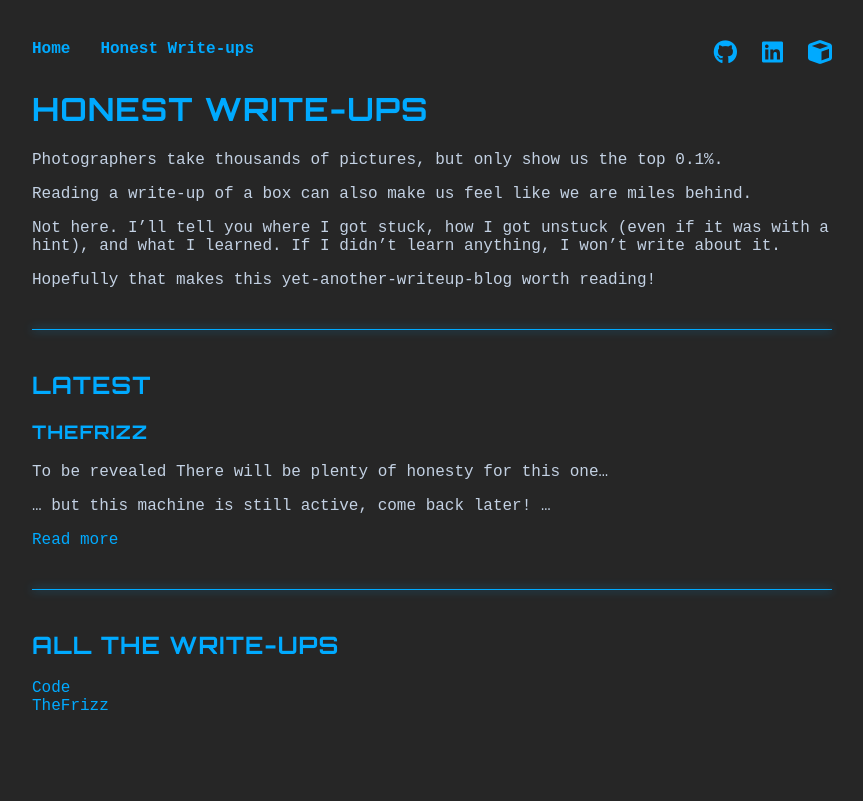
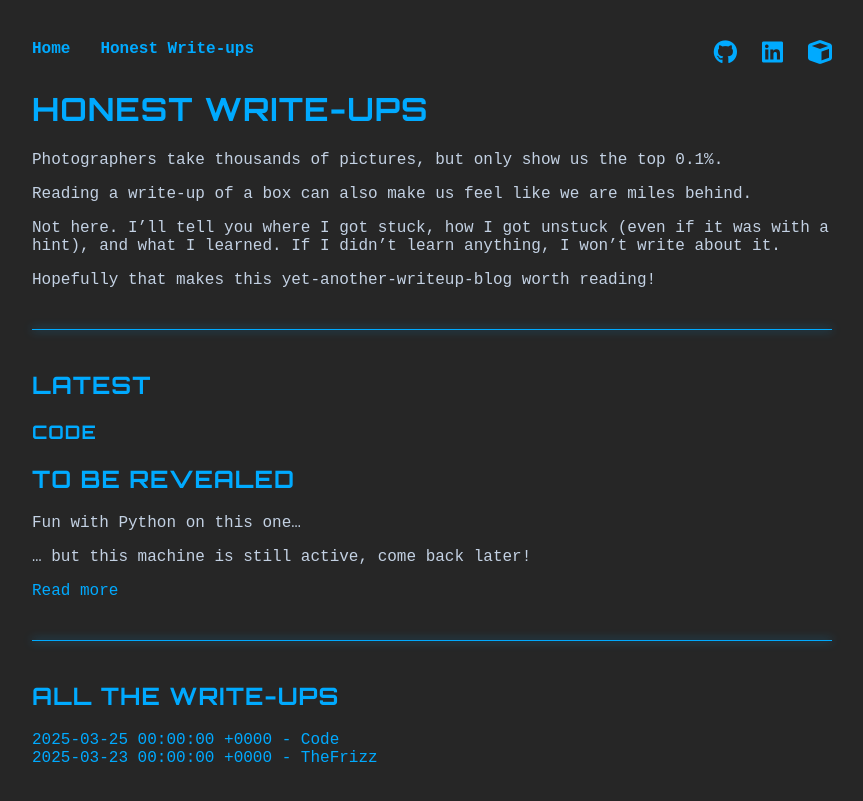
Before and after one commit to tiagomanunes/tiagomanunes.github.io, a Jekyll site: the page built from _writeups/index.md, in a window 1280 px wide. Shown: the top 801 px of the page, without its empty margins (208-1071 px from the left). Built offline with Jekyll 4.4.1, drawn with Linux system fonts in a browser that asks for light colours.

Commit message:
Small changes

```diff
--- a/_writeups/code.md
+++ b/_writeups/code.md
@@ -1,7 +1,7 @@
 ---
 layout: post
 title: "Code"
-date: 2025-03-23
+date: 2025-03-25
 ---
 
 ## To be revealed
--- a/_writeups/index.md
+++ b/_writeups/index.md
@@ -21,7 +21,7 @@ Hopefully that makes this yet-another-writeup-blog worth reading!
 {% assign latest_writeup = site.writeups | where: 'layout', 'post' | sort: 'date' | reverse | first %}
 
 ### {{ latest_writeup.title }}
-{{ latest_writeup.content | slice: 0, 200 | remove: '#' }}...
+{{ latest_writeup.content | remove: '#' | truncate: 200 }}
 
 [Read more]({{ latest_writeup.url }})
 
@@ -32,7 +32,7 @@ Hopefully that makes this yet-another-writeup-blog worth reading!
 <ul>
   {% for writeup in site.writeups %}
     {% if writeup.url != "/writeups/" %}
-      <li><a href="{{ writeup.url }}">{{ writeup.title }}</a></li>
+      <li><a href="{{ writeup.url }}">{{ writeup.date }} - {{ writeup.title }}</a></li>
     {% endif %}
   {% endfor %}
 </ul>
--- a/_writeups/thefrizz.md
+++ b/_writeups/thefrizz.md
@@ -1,7 +1,7 @@
 ---
 layout: post
 title: "TheFrizz"
-date: 2025-03-25
+date: 2025-03-23
 ---
 
 ## To be revealed
```
